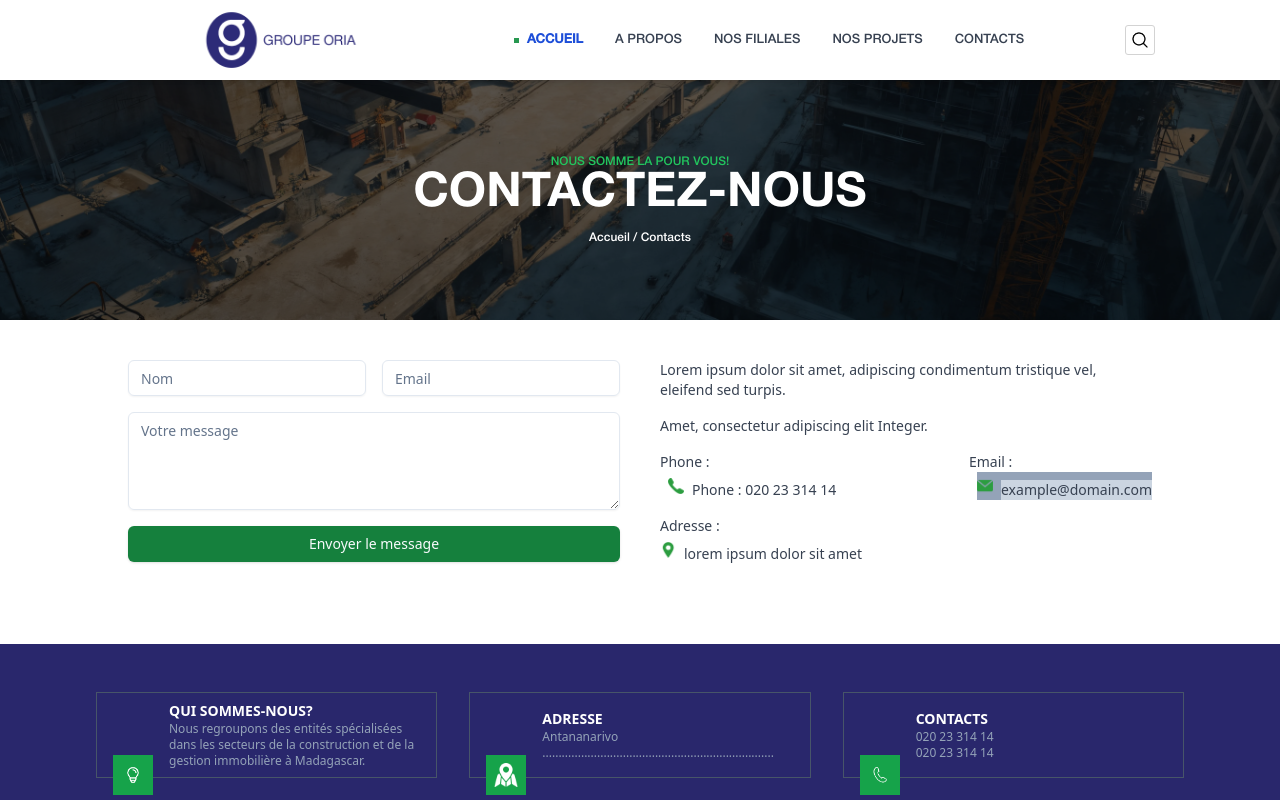
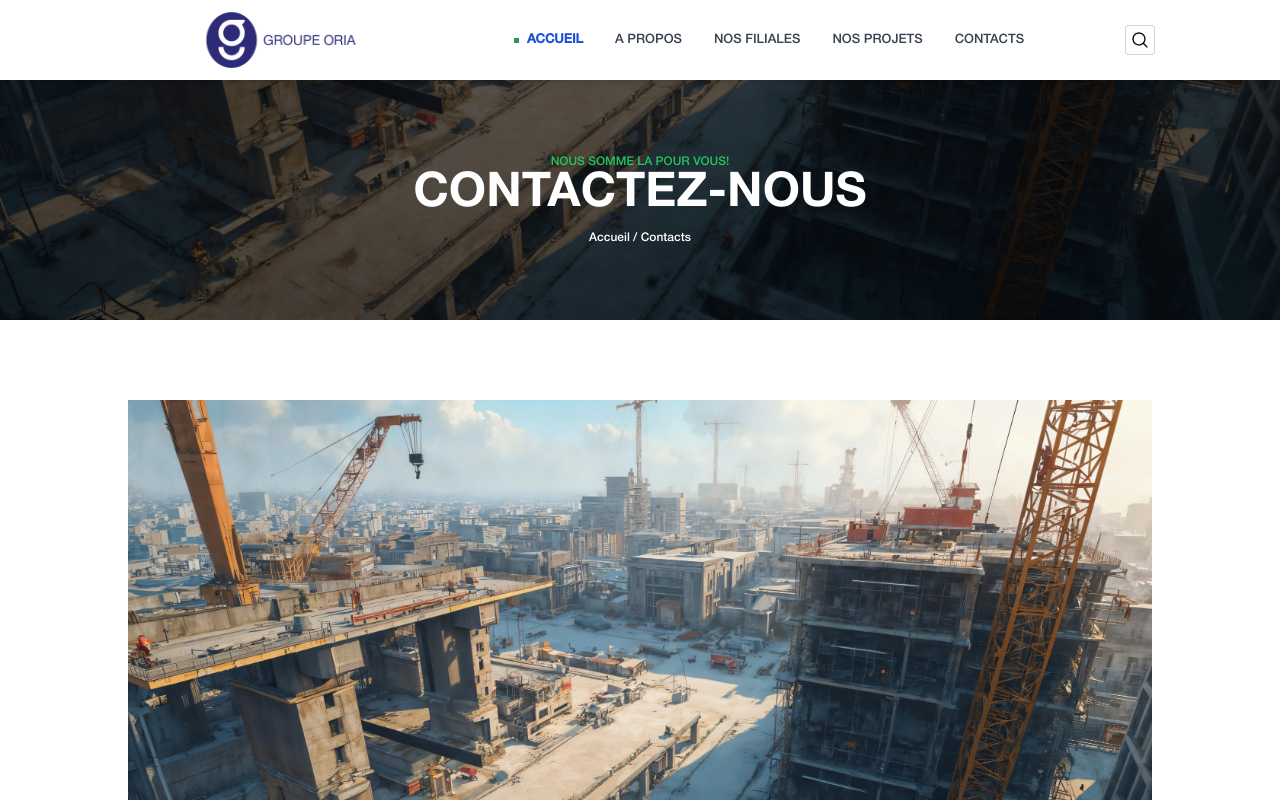
Before and after one commit to SylvHardDev/site-oria, a React (Vite) app: page /contact in a window 1280 px wide. Shown: the top 800 px of the page. Built offline with nearby package versions, Linux system fonts and the light colour scheme.

Commit message:
page contact

```diff
--- a/src/pages/Contact.jsx
+++ b/src/pages/Contact.jsx
@@ -1,10 +1,12 @@
 import ContactHero from "@/components/Contact/ContactHero"
 import ContactForm from "@/components/Contact/ContactForm"
+import SectionImage from "@/components/Contact/SectionImage"
 
 function Contact() {
   return (
     <>
       <ContactHero/>
+      <SectionImage/>
       <ContactForm/>
     </>
   )
```
